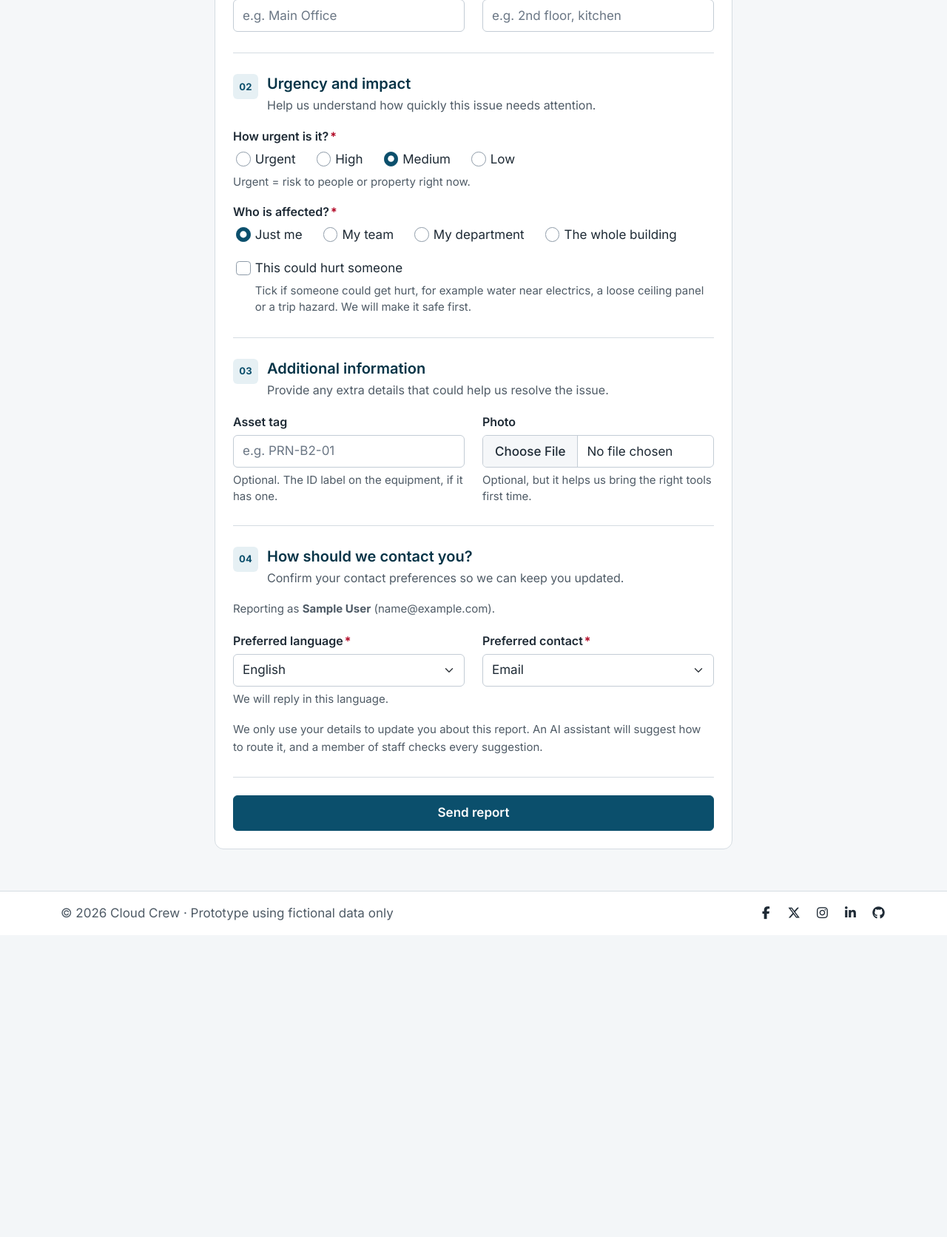
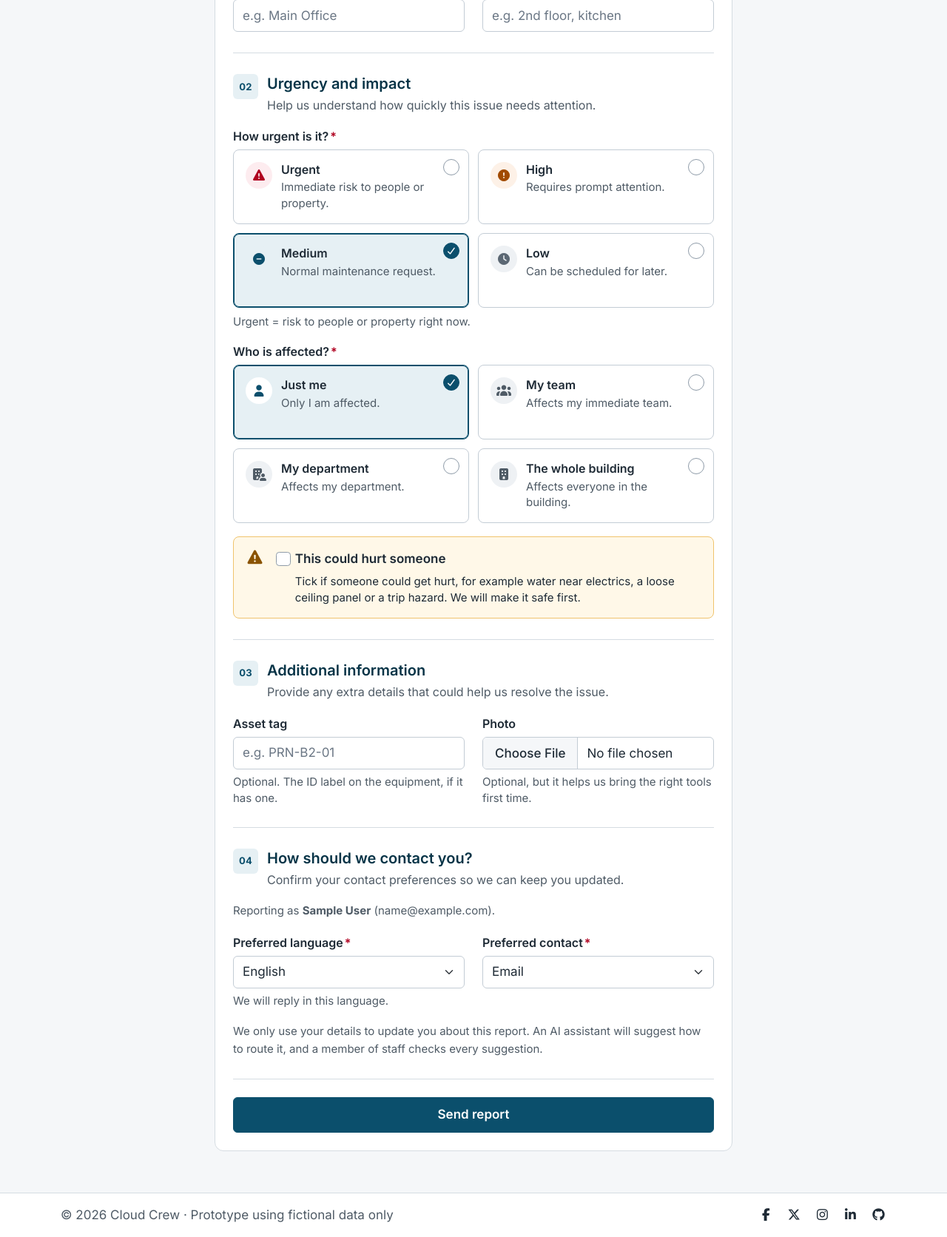
Before and after one commit to ctr-code/fix-it-at-work, a Django app: page /report/ in a window 1280 px wide. Shown: the part 592-2264 px from the top of the page at 74% size. Before the commit the page ends 1836 px from the top, so only its background shows below. Run offline with Django 5.2, Linux system fonts and the light colour scheme; the visitor is signed in with stand-in values (Sample User, id 1); data that the repository does not hold is empty; some libraries are stand-ins or nearby versions.

Commit message:
Show urgency and impact as selectable cards
Each option is a card around a real radio input, with an icon, title
and short description, so names, values, defaults and keyboard use are
unchanged. Urgency cards use red, amber, teal and grey accents; impact
cards stay neutral. The safety checkbox sits in an amber warning panel.

Co-Authored-By: Claude Opus 5.5 <noreply@anthropic.com>

```diff
--- /dev/null
+++ b/cases/templates/cases/_choice_cards.html
@@ -0,0 +1,36 @@
+{% comment %}
+A radio field shown as selectable cards. Each card is a label wrapping a real
+radio input, so the field name, values, default and keyboard behaviour
+(Tab into the group, arrow keys to move) are exactly those of normal radios.
+Usage: {% include "cases/_choice_cards.html" with field=form.reported_urgency kind="urgency" %}
+{% endcomment %}
+{% with name=field.html_name base=field.auto_id %}
+<fieldset class="mb-3 choice-group" aria-describedby="{% if field.help_text %}{{ base }}_helptext{% endif %}{% if field.errors %} {{ base }}_error{% endif %}">
+    <legend class="form-label{% if field.field.required %} requiredField{% endif %}">
+        {{ field.label }}{% if field.field.required %}<span class="asteriskField" aria-hidden="true">*</span>{% endif %}
+    </legend>
+    <div class="choice-grid{% if field.errors %} is-invalid{% endif %}">
+        {% for radio in field %}
+        {% with v=radio.data.value %}
+        <label class="choice-card {% if kind == 'urgency' %}tone-{{ v }}{% else %}tone-neutral{% endif %}" for="{{ radio.id_for_label }}">
+            <input type="radio" name="{{ name }}" value="{{ v }}" id="{{ radio.id_for_label }}"
+                aria-labelledby="{{ radio.id_for_label }}_title" aria-describedby="{{ radio.id_for_label }}_desc"
+                {% if radio.data.selected %}checked{% endif %}
+                {% if field.field.required %}required{% endif %}
+                {% if field.errors %}aria-invalid="true"{% endif %}>
+            <span class="choice-icon" aria-hidden="true"><i class="fa-solid {% if kind == 'urgency' %}{% if v == 'urgent' %}fa-triangle-exclamation{% elif v == 'high' %}fa-circle-exclamation{% elif v == 'medium' %}fa-circle-minus{% else %}fa-clock{% endif %}{% else %}{% if v == 'single_user' %}fa-user{% elif v == 'team' %}fa-users{% elif v == 'department' %}fa-building-user{% else %}fa-building{% endif %}{% endif %}"></i></span>
+            <span class="choice-text">
+                <span class="choice-title" id="{{ radio.id_for_label }}_title">{{ radio.choice_label }}</span>
+                <span class="choice-desc" id="{{ radio.id_for_label }}_desc">{% if kind == 'urgency' %}{% if v == 'urgent' %}Immediate risk to people or property.{% elif v == 'high' %}Requires prompt attention.{% elif v == 'medium' %}Normal maintenance request.{% else %}Can be scheduled for later.{% endif %}{% else %}{% if v == 'single_user' %}Only I am affected.{% elif v == 'team' %}Affects my immediate team.{% elif v == 'department' %}Affects my department.{% else %}Affects everyone in the building.{% endif %}{% endif %}</span>
+            </span>
+            <span class="choice-check" aria-hidden="true"><i class="fa-solid fa-check"></i></span>
+        </label>
+        {% endwith %}
+        {% endfor %}
+    </div>
+    {% if field.errors %}
+    <div id="{{ base }}_error" class="invalid-feedback d-block">{% for e in field.errors %}<p><strong>{{ e }}</strong></p>{% endfor %}</div>
+    {% endif %}
+    {% if field.help_text %}<div id="{{ base }}_helptext" class="form-text">{{ field.help_text }}</div>{% endif %}
+</fieldset>
+{% endwith %}
--- a/cases/templates/cases/report.html
+++ b/cases/templates/cases/report.html
@@ -33,9 +33,13 @@
                     <p class="form-section-sub">Help us understand how quickly this issue needs attention.</p>
                 </div>
             </header>
-            {{ form.reported_urgency|as_crispy_field }}
-            {{ form.impact|as_crispy_field }}
-            {{ form.hs_risk|as_crispy_field }}
+            {% include "cases/_choice_cards.html" with field=form.reported_urgency kind="urgency" %}
+            {% include "cases/_choice_cards.html" with field=form.impact kind="impact" %}
+            {# Safety question in its own panel. Ticking it does not change the urgency. #}
+            <div class="safety-panel">
+                <i class="fa-solid fa-triangle-exclamation safety-icon" aria-hidden="true"></i>
+                {{ form.hs_risk|as_crispy_field }}
+            </div>
         </section>
 
         <section class="form-section" aria-labelledby="section-extra">
--- a/static/css/style.css
+++ b/static/css/style.css
@@ -39,6 +39,15 @@
     --high: #a14a00;
     --medium: #0b5394;
     --low: #3d5a3d;
+    --urgent-tint: #fdecef;
+    --high-tint: #fdf1e7;
+    --neutral: #5b6773;            /* low urgency, 5.6:1 on white */
+    --neutral-tint: #eef1f4;
+
+    /* Colours: safety warning */
+    --warning-bg: #fff8e8;
+    --warning-border: #f0c36d;
+    --warning-ink: #8a5300;        /* 5.3:1 on the warning background */
 
     /* Colours: AI content (purple is only used for AI) */
     --ai: #5b2a86;
@@ -104,7 +113,7 @@
     --stripe-width: 6px;           /* coloured left edge on AI boxes and job cards */
     --radius-sm: 4px;              /* bars, tracks */
     --radius-md: 6px;              /* inputs, buttons, badges */
-    --radius-lg: 8px;              /* logo, photos */
+    --radius-lg: 8px;              /* logo, photos, choice cards */
     --radius-xl: 12px;             /* panels, AI boxes */
     --radius-2xl: 16px;            /* hero */
     --radius-pill: 999px;
@@ -115,6 +124,7 @@
     --control-radius: var(--radius-md);
     --control-pad-x: var(--space-3);
     --control-pad-y: var(--space-2);
+    --choice-min-height: 84px;     /* urgency and impact cards */
 
     /* Focus, shadows and motion */
     --focus-outline: 3px solid var(--accent);
@@ -271,12 +281,47 @@ main { margin-bottom: var(--space-10); }
 .report-page > h1 + p { margin-bottom: var(--space-5); }
 .report-page .panel { padding: var(--space-panel); }
 .report-page .mb-3 { margin-bottom: var(--space-field) !important; }
-/* Radio options in a wrapping row instead of a tall list */
-.report-page fieldset > div:has(> .form-check) { display: flex; flex-wrap: wrap; gap: 10px var(--space-6); }
-.report-page fieldset > div > .form-check { margin-bottom: 0; }
-/* crispy puts a radio group's error inside the last option; show it under the whole row */
-.report-page fieldset > div:has(.invalid-feedback) { position: relative; padding-bottom: 26px; }
-.report-page fieldset .form-check .invalid-feedback { position: absolute; left: 0; bottom: 0; margin: 0; }
+
+/* Choice cards: radio options shown as cards (urgency and impact).
+   Each card is a label around a real radio input, which stays focusable but hidden.
+   --tone sets the accent colour; selection adds a 2px edge, a tint and a tick. */
+.choice-grid { display: grid; grid-template-columns: repeat(2, minmax(0, 1fr)); grid-auto-rows: 1fr; gap: var(--space-3); }
+.choice-card {
+    --tone: var(--brand); --tone-tint: var(--brand-tint);
+    position: relative; display: flex; align-items: flex-start; gap: var(--space-3);
+    min-height: var(--choice-min-height); margin: 0; padding: var(--space-4); padding-right: var(--space-10);
+    background: var(--white); border: var(--border-width) solid var(--border-control); border-radius: var(--radius-lg);
+    cursor: pointer; transition: border-color var(--transition-fast), background-color var(--transition-fast), box-shadow var(--transition-fast);
+}
+.choice-card input { position: absolute; opacity: 0; width: 1px; height: 1px; margin: 0; pointer-events: none; }
+.tone-urgent { --tone: var(--urgent); --tone-tint: var(--urgent-tint); }
+.tone-high { --tone: var(--high); --tone-tint: var(--high-tint); }
+.tone-medium { --tone: var(--brand); --tone-tint: var(--brand-tint); }
+.tone-low { --tone: var(--neutral); --tone-tint: var(--neutral-tint); }
+.choice-icon { flex: none; display: inline-flex; align-items: center; justify-content: center; width: 36px; height: 36px; border-radius: 50%; background: var(--tone-tint); color: var(--tone); font-size: var(--fs-label); }
+.tone-neutral .choice-icon { background: var(--neutral-tint); color: var(--muted); }
+.choice-text { display: flex; flex-direction: column; gap: 2px; min-width: 0; }
+.choice-title { font-size: var(--fs-label); font-weight: var(--fw-semibold); color: var(--ink); line-height: var(--lh-heading); }
+.choice-desc { font-size: var(--fs-small); color: var(--muted); line-height: var(--lh-snug); }
+/* Empty circle when not chosen, filled tick when chosen, so selection never relies on colour */
+.choice-check { position: absolute; top: var(--space-3); right: var(--space-3); display: inline-flex; align-items: center; justify-content: center; width: 22px; height: 22px; border-radius: 50%; border: 1.5px solid var(--border-hover); background: var(--white); color: transparent; font-size: .7rem; }
+.choice-card:hover { border-color: var(--border-hover); }
+.choice-card:has(input:checked) { border-color: var(--tone); box-shadow: inset 0 0 0 1px var(--tone); background: var(--tone-tint); }
+.choice-card:has(input:checked) .choice-check { background: var(--tone); border-color: var(--tone); color: var(--on-brand); }
+.tone-neutral:has(input:checked) .choice-icon { background: var(--white); color: var(--brand); }
+.choice-card:has(input:focus-visible) { outline: var(--focus-outline); outline-offset: 2px; }
+.choice-grid.is-invalid .choice-card { border-color: var(--urgent); }
+.choice-group .form-text, .choice-group .invalid-feedback { margin-top: var(--space-2); }
+
+/* Safety question: amber panel with a warning icon */
+.safety-panel { display: flex; gap: var(--space-3); align-items: flex-start; padding: var(--space-4); background: var(--warning-bg); border: var(--border-width) solid var(--warning-border); border-radius: var(--radius-lg); }
+.safety-icon { color: var(--warning-ink); font-size: var(--fs-section); margin-top: 2px; }
+.safety-panel > .mb-3 { margin-bottom: 0 !important; flex: 1; }
+.safety-panel .form-check { margin: 0; }
+.safety-panel .form-check-label { font-weight: var(--fw-semibold); }
+.safety-panel .form-check-input { background-color: var(--white); }
+.safety-panel .form-check-input:checked { background-color: var(--brand); }
+.safety-panel .form-text { color: var(--ink) !important; }
 
 /* Numbered sections inside one panel, split by thin lines */
 .form-section { padding: var(--space-section) 0; border-top: var(--line); }
@@ -311,6 +356,8 @@ main { margin-bottom: var(--space-10); }
 @media (max-width: 575.98px) {
     .report-page { padding: 0 var(--space-gutter-phone); }
     .report-page .panel { padding: var(--space-5) var(--space-4); }
+    .choice-grid { grid-template-columns: 1fr; grid-auto-rows: auto; gap: var(--space-2); }
+    .choice-card { min-height: 0; padding-top: var(--space-3); padding-bottom: var(--space-3); }
     .form-section { padding: var(--space-6) 0; }
     .form-section-head { margin-bottom: var(--space-4); }
 }
```
